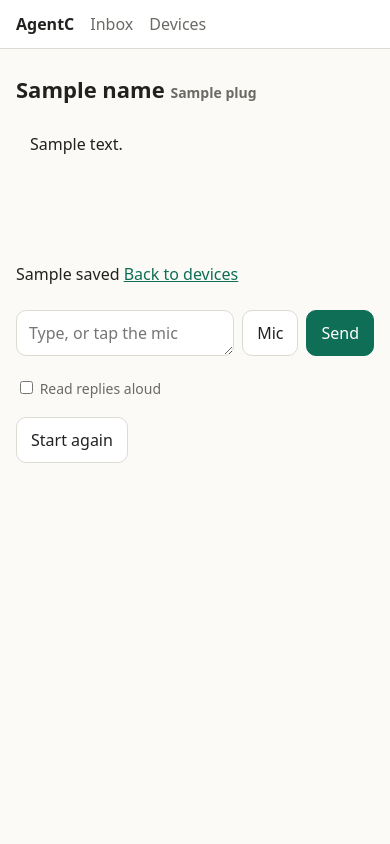
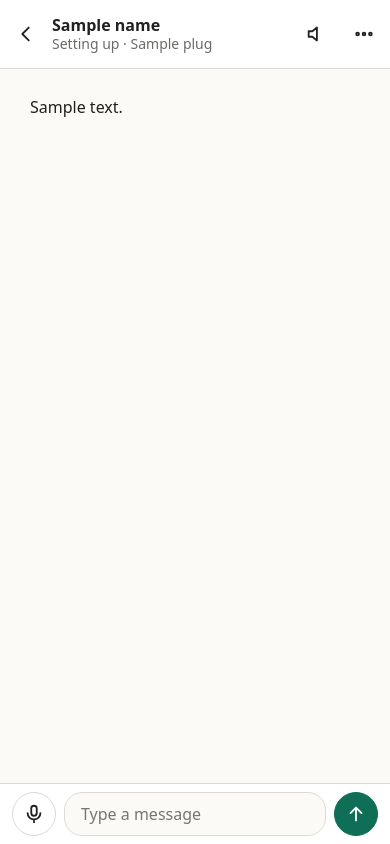
Before and after one commit to PaSathees/agentc-edge, a Python web app: template src/agentc/web/templates/setup.html in a window 390 px wide. Run offline with Jinja, Linux system fonts and the light colour scheme; the template is opened without the code that fills it: most values are stand-ins (such as "Sample title", 1, 10 or a date in 2020).

Commit message:
Make the setup chat work well on a phone
Phone layout: top bar, scrolling messages, message box at the bottom; opens at the newest message. The mic keeps listening through pauses and never sends by itself. Read aloud works on iPhone after a tap. Start again moved into a menu.

Assisted-by: Claude:claude-opus-5-5

```diff
--- a/src/agentc/web/static/app.css
+++ b/src/agentc/web/static/app.css
@@ -1,21 +1,22 @@
 :root {
   --bg: #fbfaf7; --surface: #ffffff; --text: #22211f; --muted: #6b6a65; --line: #dcdad2;
-  --accent: #0f6e56; --accent-text: #ffffff; --mine: #e1f5ee; --warn: #854f0b;
+  --accent: #0f6e56; --accent-text: #ffffff; --mine: #e1f5ee; --warn: #854f0b; --rec: #c0392b;
   --radius: 10px; font: 16px/1.5 system-ui, -apple-system, "Segoe UI", sans-serif;
 }
 @media (prefers-color-scheme: dark) {
   :root {
     --bg: #1c1c1a; --surface: #262624; --text: #ecebe6; --muted: #a3a19a; --line: #3d3c38;
-    --accent: #5dcaa5; --accent-text: #04342c; --mine: #0f3b30; --warn: #fac775;
+    --accent: #5dcaa5; --accent-text: #04342c; --mine: #0f3b30; --warn: #fac775; --rec: #f08070;
   }
 }
 * { box-sizing: border-box; }
-body { margin: 0; background: var(--bg); color: var(--text); }
-header { display: flex; gap: 16px; align-items: baseline; padding: 12px 16px;
-  border-bottom: 1px solid var(--line); background: var(--surface); }
+body { margin: 0; background: var(--bg); color: var(--text); overflow-wrap: anywhere; }
+header { display: flex; gap: 16px; align-items: center; padding: 12px 16px;
+  padding-top: max(12px, env(safe-area-inset-top)); border-bottom: 1px solid var(--line);
+  background: var(--surface); }
 header b { font-weight: 600; }
-header a { color: var(--muted); text-decoration: none; }
-header a[aria-current="page"] { color: var(--text); }
+header.site a { color: var(--muted); text-decoration: none; }
+header.site a[aria-current="page"] { color: var(--text); }
 main { max-width: 680px; margin: 0 auto; padding: 16px; }
 h1 { font-size: 22px; font-weight: 600; margin: 8px 0 16px; }
 h2 { font-size: 17px; font-weight: 600; margin: 24px 0 8px; }
@@ -32,24 +33,60 @@ form.inline { display: inline; }
 ul.plain { list-style: none; padding: 0; margin: 0; }
 ul.plain li { display: flex; justify-content: space-between; align-items: center; gap: 12px;
   padding: 10px 0; border-bottom: 1px solid var(--line); }
-.chat { display: flex; flex-direction: column; gap: 10px; margin: 8px 0 16px; padding-bottom: 8px; }
-.chat > :last-child { margin-bottom: 72px; }  /* room above the sticky message bar */
-.bubble { max-width: 88%; padding: 10px 14px; border-radius: 14px; white-space: pre-wrap; }
-.bubble.agent { align-self: flex-start; background: var(--surface); border: 1px solid var(--line); }
-.bubble.owner { align-self: flex-end; background: var(--mine); }
+ul.plain li .button { flex: none; }
+.warn { color: var(--warn); }
+[hidden] { display: none !important; }
+
+/* The setup chat, laid out like a phone chat app: a bar on top, the talk in the middle
+   (the only part that scrolls), the message box at the bottom. Nothing slides under it. */
+body.chat-page { height: 100vh; height: 100dvh; display: flex; flex-direction: column; }
+body.chat-page main { flex: 1; width: 100%; overflow-y: auto; overscroll-behavior: contain;
+  padding-bottom: 8px; }
+svg { width: 22px; height: 22px; fill: none; stroke: currentColor; stroke-width: 2;
+  stroke-linecap: round; stroke-linejoin: round; }
+.icon { display: inline-flex; align-items: center; justify-content: center; width: 44px;
+  height: 44px; min-height: 0; padding: 0; margin: 0; border: 0; border-radius: 50%;
+  background: transparent; color: var(--text); cursor: pointer; flex: none; }
+header.bar { gap: 4px; padding-left: 4px; padding-right: 4px; }
+header.bar .who { flex: 1; min-width: 0; display: flex; flex-direction: column; line-height: 1.25; }
+header.bar .who b, header.bar .who span { white-space: nowrap; overflow: hidden;
+  text-overflow: ellipsis; }
+#speak .on { display: none; }
+#speak[aria-pressed="true"] { color: var(--accent); }
+#speak[aria-pressed="true"] .on { display: inline; }
+.menu { position: relative; }
+.menu summary { list-style: none; }
+.menu summary::-webkit-details-marker { display: none; }
+.menu form { position: absolute; right: 4px; top: 48px; z-index: 2; background: var(--surface);
+  border: 1px solid var(--line); border-radius: var(--radius); padding: 6px;
+  box-shadow: 0 4px 16px rgb(0 0 0 / 0.15); }
+.menu form button { margin: 0; white-space: nowrap; border: 0; }
+
+.chat { display: flex; flex-direction: column; gap: 10px; }
+.bubble { max-width: 85%; padding: 10px 14px; border-radius: 16px; white-space: pre-wrap; }
+.bubble.agent { align-self: flex-start; background: var(--surface); border: 1px solid var(--line);
+  border-bottom-left-radius: 4px; }
+.bubble.owner { align-self: flex-end; background: var(--mine); border-bottom-right-radius: 4px; }
 .step { color: var(--muted); font-size: 14px; font-style: italic; }
 .step:empty { display: none; }
+.chat .card { margin: 0; }
 .draft dl { display: grid; grid-template-columns: max-content 1fr; gap: 4px 12px; margin: 8px 0; }
 .draft dt { color: var(--muted); }
 .draft dd { margin: 0; }
+.draft button { width: 100%; margin: 4px 0; }
 .draft:has(~ .draft) { opacity: 0.55; }  /* an older card: only the newest can be saved */
-.draft:has(~ .draft) form { display: none; }
-.say { display: flex; gap: 8px; align-items: flex-end; position: sticky; bottom: 0;
-  padding: 8px 0; background: var(--bg); }
-.say textarea { flex: 1; font: inherit; min-height: 44px; padding: 10px 12px; resize: vertical;
-  border: 1px solid var(--line); border-radius: var(--radius); background: var(--surface);
-  color: var(--text); }
-.say button { margin: 0; }
-#mic[hidden], .voice-only[hidden] { display: none; }
-#mic.listening { background: var(--accent); color: var(--accent-text); }
-.warn { color: var(--warn); }
+.draft:has(~ .draft) form, .draft:has(~ .draft) .muted { display: none; }
+
+footer.say { border-top: 1px solid var(--line); background: var(--surface);
+  padding: 8px 12px max(8px, env(safe-area-inset-bottom)); }
+footer.say form { display: flex; gap: 8px; align-items: flex-end; max-width: 680px; margin: 0 auto; }
+footer.say textarea { flex: 1; min-width: 0; font: inherit; height: 44px; max-height: 160px;
+  padding: 9px 16px; resize: none; border: 1px solid var(--line); border-radius: 18px;
+  background: var(--bg); color: var(--text); }
+.round { width: 44px; height: 44px; padding: 0; margin: 0; border-radius: 50%; flex: none;
+  display: inline-flex; align-items: center; justify-content: center; }
+#mic .stop { display: none; }
+#mic.listening { background: var(--rec); border-color: var(--rec); color: #fff; }
+#mic.listening .mic { display: none; }
+#mic.listening .stop { display: inline; fill: currentColor; stroke: none; }
+.listening-note { margin: 0 auto 6px; max-width: 680px; color: var(--rec); font-size: 14px; }
--- /dev/null
+++ b/src/agentc/web/static/chat.js
@@ -0,0 +1,130 @@
+// The setup chat in the browser: keep the newest message in view, grow the message box,
+// talk instead of typing, and hear the replies. Voice uses only the browser's own speech
+// features, so nothing is installed. Browsers allow the mic on https pages only.
+(() => {
+  const main = document.querySelector("main");
+  const chat = document.getElementById("chat");
+  const form = document.querySelector("footer.say form");
+  const box = form && form.querySelector("textarea");
+  if (!main || !chat || !box) return;
+
+  // Scrolling: open at the newest message, and follow new words as they arrive,
+  // unless the owner has scrolled up to read something older.
+  let follow = true;
+  const toEnd = () => { main.scrollTop = main.scrollHeight; };
+  main.addEventListener("scroll", () => {
+    follow = main.scrollHeight - main.scrollTop - main.clientHeight < 80;
+  }, { passive: true });
+  new MutationObserver(() => { if (follow) toEnd(); })
+    .observe(chat, { childList: true, subtree: true, characterData: true });
+  toEnd();
+  form.addEventListener("submit", () => { follow = true; });
+
+  // The message box grows with the text, up to a few lines, and shrinks after sending.
+  const fit = () => {
+    box.style.height = "auto";
+    box.style.height = Math.min(box.scrollHeight + 2, 160) + "px";
+  };
+  box.addEventListener("input", fit);
+  form.addEventListener("reset", () => setTimeout(fit));
+
+  // The "more" menu closes on a tap anywhere else.
+  const menu = document.querySelector("details.menu");
+  document.addEventListener("click", (e) => {
+    if (menu && menu.open && !menu.contains(e.target)) menu.open = false;
+  });
+
+  // Read aloud. iPhones speak only after a tap on the page, so the first tap
+  // (the speaker button, or any tap later) starts the voice once.
+  const speak = document.getElementById("speak");
+  const voice = "speechSynthesis" in window ? window.speechSynthesis : null;
+  let on = false;
+  let woken = false;
+  const wake = () => {
+    if (!voice || woken) return;
+    woken = true;
+    voice.speak(new SpeechSynthesisUtterance(""));
+  };
+  const say = (text) => {
+    voice.cancel();
+    // short pieces: some browsers stop a long one part way
+    for (const part of text.match(/[^.!?\n]+[.!?]*/g) || []) {
+      if (part.trim()) voice.speak(new SpeechSynthesisUtterance(part.trim()));
+    }
+  };
+  const show = () => { speak.setAttribute("aria-pressed", String(on)); };
+  if (voice && speak) {
+    speak.hidden = false;
+    try { on = localStorage.getItem("agentc-speak") === "1"; } catch (_) {}
+    show();
+    document.addEventListener("pointerdown", wake, { once: true });
+    speak.addEventListener("click", () => {
+      on = !on;
+      show();
+      try { localStorage.setItem("agentc-speak", on ? "1" : "0"); } catch (_) {}
+      if (on) { woken = true; say("Replies will be read aloud."); } else voice.cancel();
+    });
+    document.body.addEventListener("htmx:load", (e) => {  // a finished reply arrived
+      const el = e.detail.elt;
+      if (!on || el === document.body || !el.querySelector) return;
+      const said = el.matches("[data-say]") ? el : el.querySelector("[data-say]");
+      if (said) say(said.textContent);
+    });
+  }
+
+  // Talk. Tap the mic, speak (pauses are fine), tap stop. The words land in the box
+  // to check, then Send. Browsers end listening after a silence, so it starts again
+  // until the owner taps stop.
+  const Listen = window.SpeechRecognition || window.webkitSpeechRecognition;
+  const mic = document.getElementById("mic");
+  const note = document.getElementById("heard");
+  if (!Listen || !window.isSecureContext || !mic) return;
+  mic.hidden = false;
+  let ear = null;      // the recogniser while listening
+  let before = "";     // the box's text before this round of listening
+  let heard = "";      // what this round heard
+  const join = (a, b) => [a.trim(), b.trim()].filter(Boolean).join(" ");
+  const stop = () => {
+    const e = ear;
+    ear = null;
+    mic.classList.remove("listening");
+    mic.setAttribute("aria-label", "Talk");
+    note.hidden = true;
+    if (e) e.stop();
+    fit();
+  };
+  const round = () => {
+    const e = new Listen();
+    e.lang = navigator.language || "en-GB";
+    e.continuous = true;
+    e.interimResults = true;  // the words appear as you speak
+    heard = "";
+    e.onresult = (r) => {
+      heard = Array.from(r.results).map((x) => x[0].transcript).join(" ").replace(/\s+/g, " ");
+      box.value = join(before, heard);
+      fit();
+    };
+    e.onend = () => {
+      if (ear !== e) return;  // stopped by the owner
+      before = join(before, heard);  // a silence ended it: keep the words, listen again
+      try { round(); } catch (_) { stop(); }
+    };
+    e.onerror = (err) => {
+      if (err.error === "no-speech" || err.error === "aborted") return;
+      box.placeholder = "Could not use the mic. Type instead.";
+      stop();
+    };
+    ear = e;
+    e.start();
+  };
+  mic.addEventListener("click", () => {
+    wake();
+    if (ear) { stop(); return; }
+    before = box.value;
+    mic.classList.add("listening");
+    mic.setAttribute("aria-label", "Stop listening");
+    note.hidden = false;
+    try { round(); } catch (_) { stop(); }
+  });
+  form.addEventListener("submit", () => { if (ear) stop(); });
+})();
--- a/src/agentc/web/static/voice.js
+++ /dev/null
@@ -1,48 +0,0 @@
-// Voice for the setup chat: talk instead of typing, and hear the replies.
-// Uses only the browser's own speech features, so nothing is installed. Browsers allow
-// the microphone on https pages only, so on plain http the mic button stays hidden.
-(() => {
-  const Listen = window.SpeechRecognition || window.webkitSpeechRecognition;
-  const form = document.querySelector("form.say");
-  const box = form && form.querySelector("textarea");
-  const mic = document.getElementById("mic");
-  const speak = document.getElementById("speak");
-
-  if (Listen && window.isSecureContext && mic && box) {  // the mic needs https
-    mic.hidden = false;
-    let heard = null;
-    mic.addEventListener("click", () => {
-      if (heard) { heard.stop(); return; }  // a second tap stops listening
-      heard = new Listen();
-      heard.lang = navigator.language || "en-GB";
-      heard.interimResults = true;  // the words appear in the box as you speak
-      heard.onresult = (e) => {
-        box.value = Array.from(e.results).map((r) => r[0].transcript).join("");
-      };
-      heard.onend = () => {
-        heard = null;
-        mic.classList.remove("listening");
-        mic.textContent = "Mic";
-        if (box.value.trim()) form.requestSubmit();  // sends what you said
-      };
-      heard.onerror = () => { box.placeholder = "Could not hear that. Type instead."; };
-      mic.classList.add("listening");
-      mic.textContent = "Stop";
-      heard.start();
-    });
-  }
-
-  if ("speechSynthesis" in window && speak) {
-    speak.closest(".voice-only").hidden = false;
-    try { speak.checked = localStorage.getItem("agentc-speak") === "1"; } catch (_) {}
-    speak.addEventListener("change", () => {
-      try { localStorage.setItem("agentc-speak", speak.checked ? "1" : "0"); } catch (_) {}
-    });
-    document.body.addEventListener("htmx:load", (e) => {  // a new answer arrived
-      const el = e.detail.elt;
-      if (!speak.checked || el === document.body) return;
-      const said = el.matches && el.matches("[data-say]") ? el : el.querySelector && el.querySelector("[data-say]");
-      if (said) speechSynthesis.speak(new SpeechSynthesisUtterance(said.textContent));
-    });
-  }
-})();
--- a/src/agentc/web/templates/_draft.html
+++ b/src/agentc/web/templates/_draft.html
@@ -8,9 +8,9 @@
     <dt>Must run</dt><dd>{{ "yes" if draft.card.must_run else "no" }}</dd>
     {% for h in draft.habits %}<dt>Habit</dt><dd>{{ h.text }} <span class="muted">{{ h.days | days }}, {{ h.start }} to {{ h.end }}</span></dd>{% endfor %}
   </dl>
-  <form class="inline" hx-post="/setup/{{ plug }}/save" hx-target="closest section" hx-swap="outerHTML">
+  <form hx-post="/setup/{{ plug }}/save" hx-target="closest section" hx-swap="outerHTML">
     <input type="hidden" name="tok" value="{{ tok }}">
-    <button class="primary">Save</button>
+    <button class="primary">Save card</button>
   </form>
   <span class="muted">Or say what to change.</span>
 </section>
--- a/src/agentc/web/templates/base.html
+++ b/src/agentc/web/templates/base.html
@@ -2,19 +2,22 @@
 <html lang="en">
 <head>
   <meta charset="utf-8">
-  <meta name="viewport" content="width=device-width, initial-scale=1">
+  <meta name="viewport" content="width=device-width, initial-scale=1, viewport-fit=cover">
   <title>{{ title }} · AgentC</title>
   <link rel="stylesheet" href="/static/app.css">
   <script src="/static/htmx.min.js" defer></script>
   <script src="/static/sse.js" defer></script>
   {% block head %}{% endblock %}
 </head>
-<body>
-  <header>
+<body class="{% block body_class %}{% endblock %}">
+  {% block header %}
+  <header class="site">
     <b>AgentC</b>
     <a href="/" {% if page == "inbox" %}aria-current="page"{% endif %}>Inbox</a>
     <a href="/setup" {% if page == "setup" %}aria-current="page"{% endif %}>Devices</a>
   </header>
+  {% endblock %}
   <main>{% block main %}{% endblock %}</main>
+  {% block foot %}{% endblock %}
 </body>
 </html>
--- a/src/agentc/web/templates/setup.html
+++ b/src/agentc/web/templates/setup.html
@@ -1,20 +1,41 @@
 {% extends "base.html" %}
+{% block body_class %}chat-page{% endblock %}
+{% block header %}
+<header class="bar">
+  <a class="icon" href="/setup" aria-label="Back to devices">
+    <svg viewBox="0 0 24 24" aria-hidden="true"><path d="M15 5l-7 7 7 7"/></svg></a>
+  <div class="who"><b>{{ name }}</b><span class="muted">Setting up · {{ plug }}</span></div>
+  <button type="button" class="icon" id="speak" aria-pressed="false" aria-label="Read replies aloud" hidden>
+    <svg viewBox="0 0 24 24" aria-hidden="true"><path d="M4 9h4l5-4v14l-5-4H4z"/><path class="on" d="M16 9a4 4 0 010 6M18.5 6.5a7.5 7.5 0 010 11"/></svg></button>
+  <details class="menu">
+    <summary class="icon" aria-label="More">
+      <svg viewBox="0 0 24 24" aria-hidden="true"><circle cx="5" cy="12" r="1.5"/><circle cx="12" cy="12" r="1.5"/><circle cx="19" cy="12" r="1.5"/></svg></summary>
+    <form method="post" action="/setup/{{ plug }}/restart">
+      <input type="hidden" name="tok" value="{{ tok }}">
+      <button>Start again</button>
+    </form>
+  </details>
+</header>
+{% endblock %}
 {% block main %}
-<h1>{{ name }} <span class="muted">{{ plug }}</span></h1>
 <div class="chat" id="chat">
   {% for role, text in talk %}{% include "_turn.html" %}{% endfor %}
   {% if draft %}{% include "_draft.html" %}{% endif %}
   {% if waiting %}{% include "_reply.html" %}{% endif %}
 </div>
-{% if saved %}<p>{{ saved }} <a href="/setup">Back to devices</a></p>{% endif %}
-<form class="say" hx-post="/setup/{{ plug }}/say" hx-target="#chat" hx-swap="beforeend"
-      hx-on::after-request="this.reset()">
-  <input type="hidden" name="tok" value="{{ tok }}">
-  <textarea name="text" rows="1" placeholder="Type, or tap the mic" required></textarea>
-  <button type="button" id="mic" aria-label="Talk" hidden>Mic</button>
-  <button class="primary">Send</button>
-</form>
-<p class="muted voice-only" hidden><label><input type="checkbox" id="speak"> Read replies aloud</label></p>
-<form method="post" action="/setup/{{ plug }}/restart"><input type="hidden" name="tok" value="{{ tok }}"><button>Start again</button></form>
-<script src="/static/voice.js" defer></script>
 {% endblock %}
+{% block foot %}
+<footer class="say">
+  <p class="listening-note" id="heard" hidden>Listening. Pauses are fine. Tap stop when done.</p>
+  <form hx-post="/setup/{{ plug }}/say" hx-target="#chat" hx-swap="beforeend"
+        hx-on::after-request="if (event.detail.successful) this.reset()">
+    <input type="hidden" name="tok" value="{{ tok }}">
+    <button type="button" class="round" id="mic" aria-label="Talk" hidden>
+      <svg viewBox="0 0 24 24" aria-hidden="true"><rect class="mic" x="9" y="3" width="6" height="11" rx="3"/><path class="mic" d="M5 11a7 7 0 0014 0M12 18v3"/><rect class="stop" x="7" y="7" width="10" height="10" rx="2"/></svg></button>
+    <textarea name="text" rows="1" maxlength="1000" placeholder="Type a message" aria-label="Message" required></textarea>
+    <button class="round primary" aria-label="Send">
+      <svg viewBox="0 0 24 24" aria-hidden="true"><path d="M12 19V5M6 11l6-6 6 6"/></svg></button>
+  </form>
+</footer>
+<script src="/static/chat.js" defer></script>
+{% endblock %}
```
Also changed, not shown: tests/test_app.py (+2 -2 lines), CHANGELOG.md.
